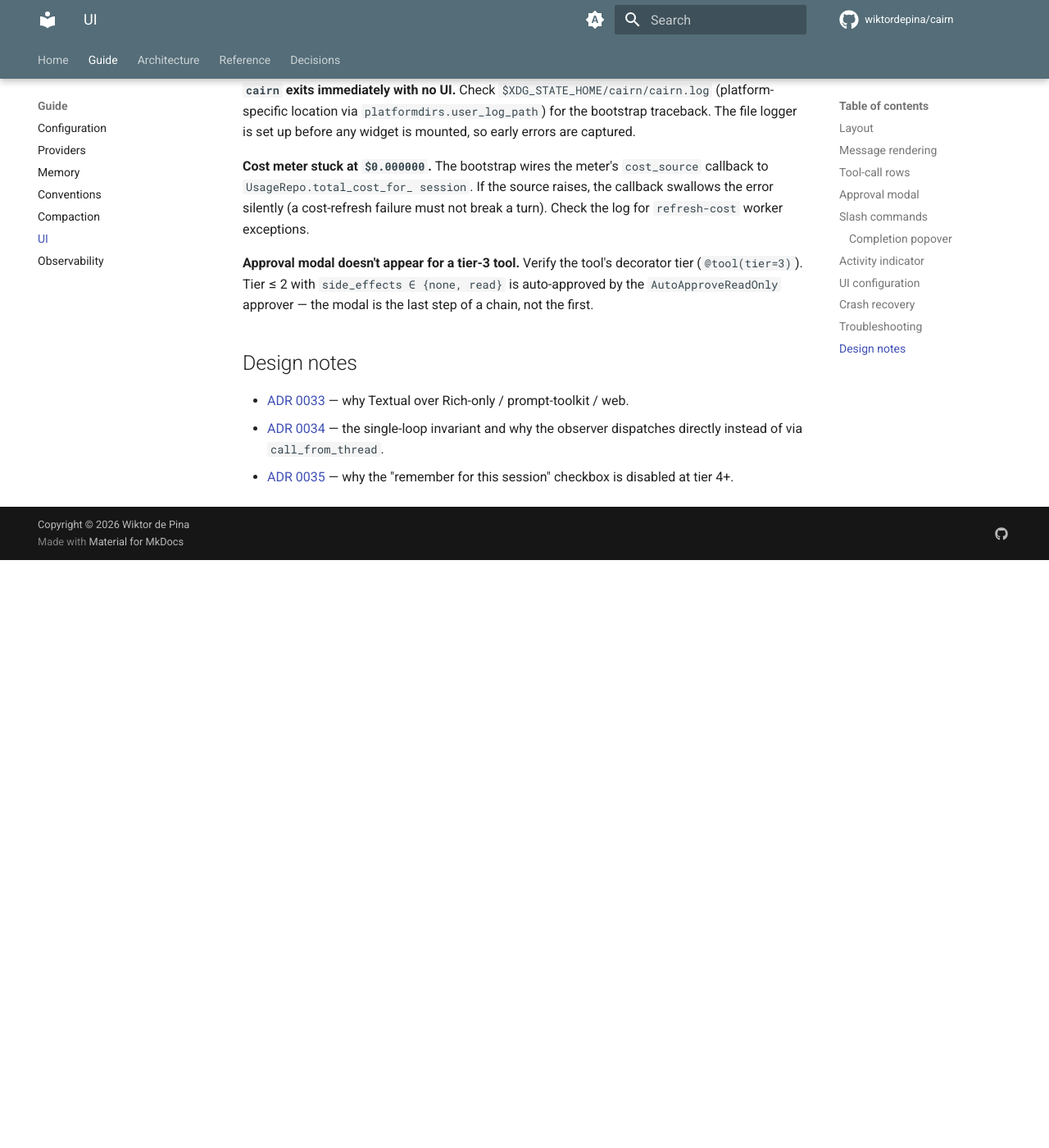
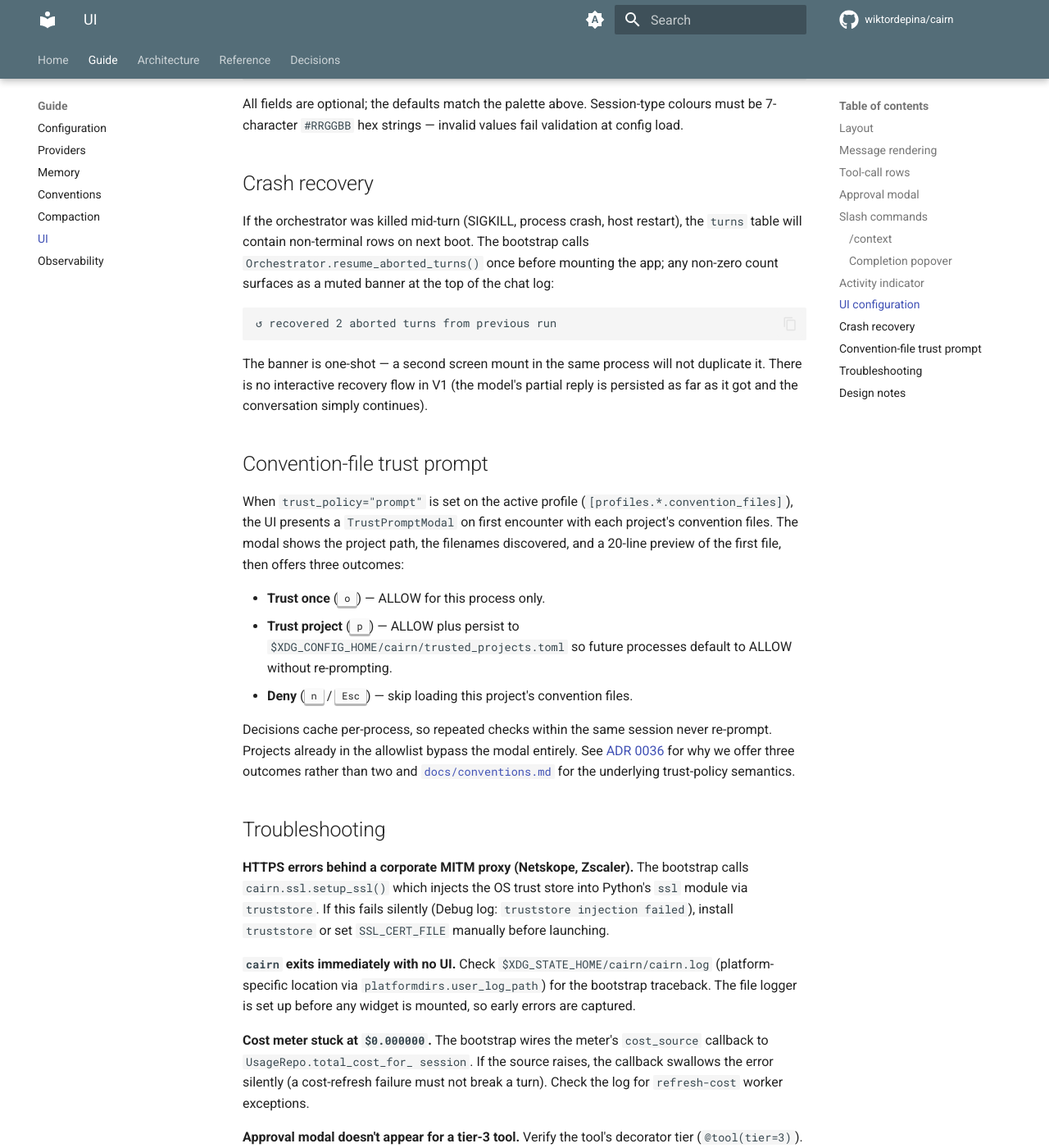
Before and after one commit to wiktordepina/cairn, an MkDocs documentation site: the page built from docs/ui.md, in a window 1280 px wide and 1400 px high, scrolled down 3892 px. Shown: the whole window at 82% size. Built offline with MkDocs 1.6.1 and Material for MkDocs 9.7.7, drawn with Linux system fonts in a browser that asks for light colours; comment, search, counter and statistics services are not loaded; the version menu is left out; before the commit the page ends 4575 px from its top, so only the background shows below that; some of the changed text lies outside the part shown.

Commit message:
docs(ui): tranche-3 features + ADR 0036
- docs/ui.md gains a /context section, a crash-recovery section,
  and a "convention-file trust prompt" section; V1-scope
  admonition updated to reflect 0.10.0 completeness.
- docs/conventions.md flips the trust_policy="prompt" note from
  "denies until UI brick" to the live three-way UX; slash-command
  deferral narrows to /conventions.
- New ADR 0036 — why the modal offers three outcomes
  (trust-once / trust-project / deny) instead of a binary
  allow/deny. Index + mkdocs nav updated.

````diff
--- a/docs/ui.md
+++ b/docs/ui.md
@@ -9,15 +9,16 @@ the full collaborator graph (config → persistence → providers →
 memory → tools → orchestrator) on a single asyncio event loop
 before mounting the app.
 
-!!! note "V1 scope — tranche 1"
-    Tranche 1 ships a single-session chat screen with streaming
+!!! note "V1 scope"
+    Ships at 0.10.0: single-session chat screen with streaming
     Markdown, tool-call lifecycle rows, tier-3+ approval modal,
     slash-command dispatch + completion popover, a four-state
-    activity indicator, and a live cost meter backed by
-    `UsageRepo`. Session switching, delegation inline cards, and
-    the memory-write toast land in tranche 2. The crash-recovery
-    banner, `/context` rendering, and the real prompt-trust gate
-    land in tranche 3.
+    activity indicator, a live cost meter backed by `UsageRepo`,
+    `/context` usage rendering, a crash-recovery banner, and the
+    real trust-prompt modal for `trust_policy="prompt"` on
+    project convention files. Session switching, delegation
+    inline cards, memory-write toast, and the extended slash
+    catalogue land as post-0.10.0 polish PRs.
 
 ## Layout
 
@@ -96,16 +97,39 @@ value being approved.
 
 ## Slash commands
 
-The command bar accepts a small set of tranche-1 commands:
+The command bar accepts the following commands:
 
 | Command | Summary |
 |---|---|
 | `/help` | Print the command catalogue |
 | `/cost` | Show current session cost |
+| `/context` | Show context-budget usage (see below) |
 | `/tools` | List tools available in this session |
-| `/new` | Placeholder — session-type picker lands in tranche 2 |
-| `/ephemeral <model>` | Placeholder — ephemeral spawn lands in tranche 2 |
+| `/new` | Placeholder — session-type picker lands post-0.10.0 |
+| `/ephemeral <model>` | Placeholder — ephemeral spawn lands post-0.10.0 |
 | `/quit` | Exit the app |
+
+### `/context`
+
+Shows the current session's context-budget footprint as an inline
+muted banner:
+
+```
+context: 17,000 / 200,000 tokens (8% used) — model=claude-opus-4-7
+  cached: 10,000 (read) + 2,000 (write)
+  fresh:  5,000
+  output: 800 (this turn)
+  (segment breakdown unavailable in V1)
+```
+
+Reads the most-recent `PRIMARY_TURN` usage row from `UsageRepo`
+and the model's `context_window` from `ModelConfig`. The
+per-segment breakdown (`identity`, `user_context`,
+`project_conventions`, `memory_index`, `retrieved_memories`)
+needs a `ContextReport` from the context manager and lands with
+the stacked-bar follow-up. If the session has no usage recorded
+yet (fresh session, first turn still running), the banner shows
+the budget only with a "no primary-turn usage recorded yet" note.
 
 ### Completion popover
 
@@ -162,10 +186,43 @@ invalid values fail validation at config load.
 
 If the orchestrator was killed mid-turn (SIGKILL, process crash,
 host restart), the `turns` table will contain non-terminal rows
-on next boot. `Orchestrator.resume_aborted_turns()` marks them
-aborted with `reason='process_crash'`. The UI doesn't surface
-this today — a banner announcing "recovered N aborted turns"
-lands in tranche 3.
+on next boot. The bootstrap calls
+`Orchestrator.resume_aborted_turns()` once before mounting the
+app; any non-zero count surfaces as a muted banner at the top of
+the chat log:
+
+```
+↺ recovered 2 aborted turns from previous run
+```
+
+The banner is one-shot — a second screen mount in the same
+process will not duplicate it. There is no interactive
+recovery flow in V1 (the model's partial reply is persisted as
+far as it got and the conversation simply continues).
+
+## Convention-file trust prompt
+
+When `trust_policy="prompt"` is set on the active profile
+(`[profiles.*.convention_files]`), the UI presents a
+`TrustPromptModal` on first encounter with each project's
+convention files. The modal shows the project path, the
+filenames discovered, and a 20-line preview of the first file,
+then offers three outcomes:
+
+- **Trust once** (<kbd>o</kbd>) — ALLOW for this process only.
+- **Trust project** (<kbd>p</kbd>) — ALLOW plus persist to
+  `$XDG_CONFIG_HOME/cairn/trusted_projects.toml` so future
+  processes default to ALLOW without re-prompting.
+- **Deny** (<kbd>n</kbd> / <kbd>Esc</kbd>) — skip loading this
+  project's convention files.
+
+Decisions cache per-process, so repeated checks within the same
+session never re-prompt. Projects already in the allowlist
+bypass the modal entirely. See
+[ADR 0036](decisions/0036-trust-prompt-three-way-choice.md) for
+why we offer three outcomes rather than two and
+[`docs/conventions.md`](conventions.md) for the underlying
+trust-policy semantics.
 
 ## Troubleshooting
 
@@ -204,3 +261,6 @@ a chain, not the first.
 - [ADR 0035](decisions/0035-remember-for-session-gating.md) —
   why the "remember for this session" checkbox is disabled at
   tier 4+.
+- [ADR 0036](decisions/0036-trust-prompt-three-way-choice.md) —
+  why the trust-prompt modal offers three outcomes (trust-once
+  vs trust-project vs deny) instead of a binary allow/deny.
--- a/mkdocs.yml
+++ b/mkdocs.yml
@@ -175,3 +175,4 @@ nav:
       - "0033 Textual for the UI": decisions/0033-textual-for-ui.md
       - "0034 Single-loop sync observer": decisions/0034-single-loop-sync-observer.md
       - "0035 Remember-for-session gating": decisions/0035-remember-for-session-gating.md
+      - "0036 Trust-prompt three-way choice": decisions/0036-trust-prompt-three-way-choice.md
````
Also changed, not shown: docs/conventions.md (+24 -13 lines), docs/decisions/0036-trust-prompt-three-way-choice.md (added, +93 -0 lines), docs/decisions/README.md (+1 -0 lines).
